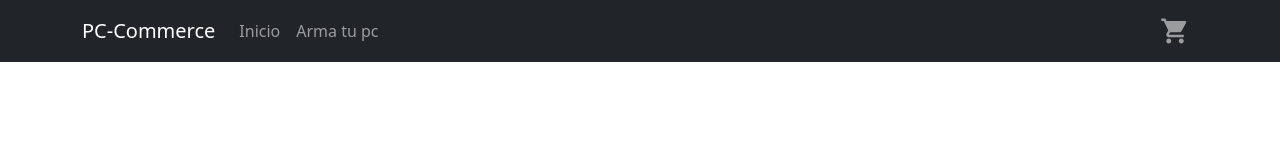
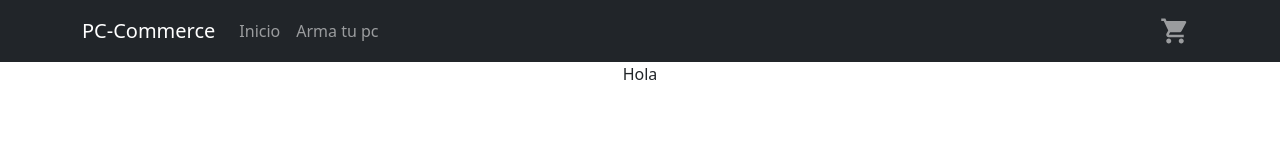
Before and after one commit to grvalenzuela/EcommerceREACT-Valenzuela, a React (Vite) app: page / in a window 1280 px wide. Shown: the top 160 px of the page. Built offline with nearby package versions, Linux system fonts and the light colour scheme.

Commit message:
Agrega ItemListContainer

```diff
--- a/src/App.jsx
+++ b/src/App.jsx
@@ -3,6 +3,7 @@ import "bootstrap/dist/css/bootstrap.min.css";
 import { useState } from "react";
 import logo from "./logo.svg";
 import NavBar from "./componentes/NavBar/NavBar";
+import ItemListContainer from "./container/ItemListContainer";
 
 function App() {
   const [count, setCount] = useState(0);
@@ -10,6 +11,7 @@ function App() {
   return (
     <div className="App">
       <NavBar />
+      <ItemListContainer saludo="Hola"></ItemListContainer>
     </div>
   );
 }
--- a/src/componentes/Widget/Widget.jsx
+++ b/src/componentes/CartWidget/CartWidget.jsx
@@ -1,8 +1,8 @@
 import React from "react";
 import { MdShoppingCart } from "react-icons/md";
 
-function Widget() {
+function CartWidget() {
   return <MdShoppingCart size={30} />;
 }
 
-export default Widget;
+export default CartWidget;
--- a/src/componentes/NavBar/NavBar.jsx
+++ b/src/componentes/NavBar/NavBar.jsx
@@ -3,7 +3,7 @@ import Container from "react-bootstrap/Container";
 import Nav from "react-bootstrap/Nav";
 import Navbar from "react-bootstrap/Navbar";
 //import NavDropdown from "react-bootstrap/NavDropdown";
-import Widget from "../Widget/Widget";
+import CartWidget from "../CartWidget/CartWidget";
 
 function NavBar() {
   //console.log(props)
@@ -20,7 +20,7 @@ function NavBar() {
             </Nav>
             <Nav>
               <Nav.Link eventKey={2} href="#memes">
-                <Widget />
+                <CartWidget />
               </Nav.Link>
             </Nav>
           </Navbar.Collapse>
--- /dev/null
+++ b/src/container/ItemListContainer.jsx
@@ -0,0 +1,5 @@
+function ItemListContainer({ saludo }) {
+  return <div>{saludo}</div>;
+}
+
+export default ItemListContainer;
```
